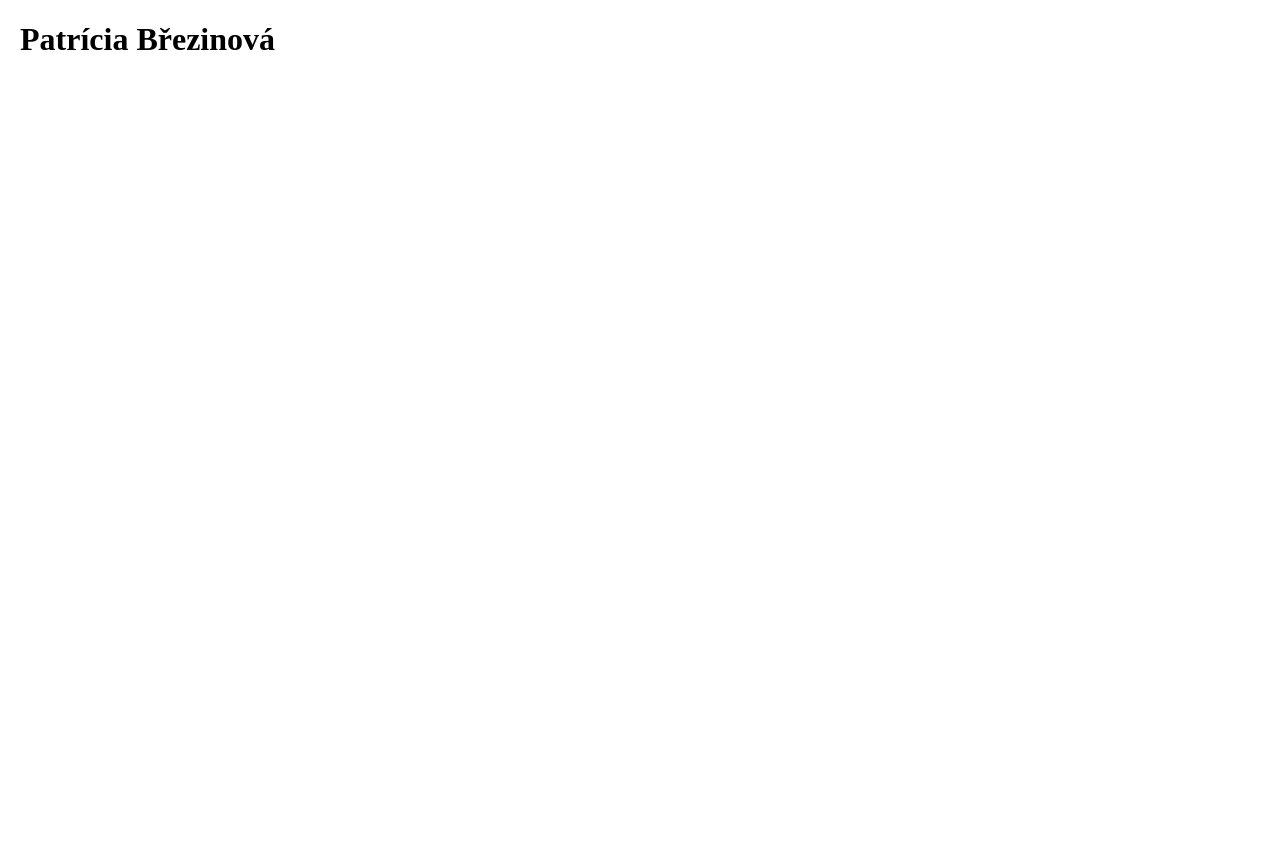
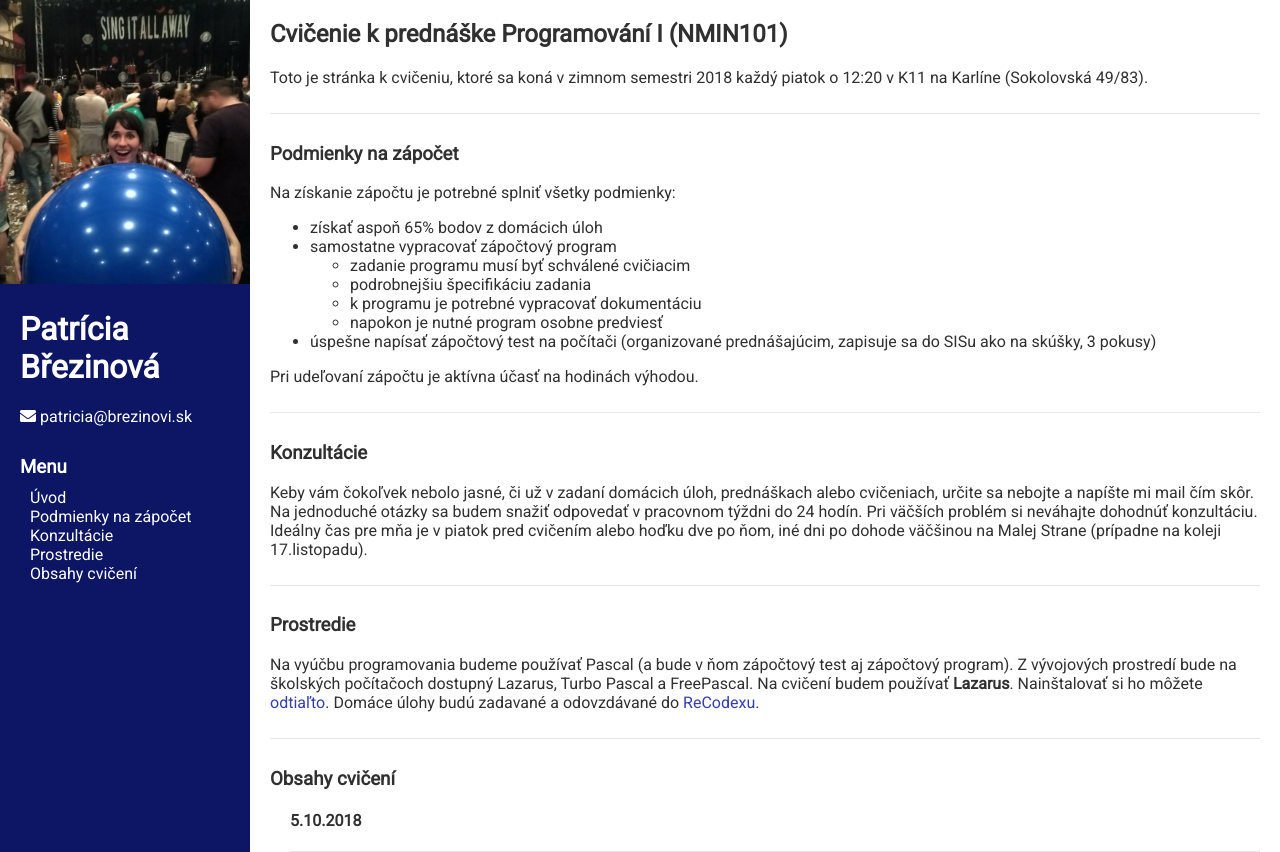
Before and after one commit to plakato/teacher-page, a website: page index.html in a window 1280 px wide. Before the commit the page ends 800 px from the top, so only its background shows below. Drawn offline with nearby package versions, Linux system fonts and the light colour scheme; files that its build step writes are made by us from their sources.

Commit message:
first version of the page

```diff
--- a/index.html
+++ b/index.html
@@ -3,15 +3,82 @@
 <head>
   <meta charset="UTF-8">
   <meta name="viewport" content="width=device-width, initial-scale=1.0">
+  <link href="https://fonts.googleapis.com/css?family=Roboto" rel="stylesheet">
+  <link rel="stylesheet" href="https://use.fontawesome.com/releases/v5.3.1/css/all.css" integrity="sha384-mzrmE5qonljUremFsqc01SB46JvROS7bZs3IO2EmfFsd15uHvIt+Y8vEf7N7fWAU" crossorigin="anonymous">
   <link rel="stylesheet" href="css/style.css">
-  <link rel="stylesheet" href="https://use.fontawesome.com/releases/v5.3.1/css/all.css" integrity="sha384-mzrmE5qonljUremFsqc01SB46JvROS7bZs3IO2EmfFsd15uHvIt+Y8vEf7N7fWAU" crossorigin="anonymous">
   <meta http-equiv="X-UA-Compatible" content="ie=edge">
-  <title>Cvičení z programování</title>
+  <title>Cvičení z programování I</title>
 </head>
 <body>
+  <div class="page">
+    <div class="contact-info">
+      <div>
+        <img src="images/ave_ja.jpg" alt="profilovy_obrazok"/>
+      </div>
+      <div class="contact-content">
+        <h1>Patrícia Březinová</h1>
+        <i class="fa fa-envelope"></i> <a href="mailto:patricia@brezinovi.sk">patricia@brezinovi.sk</a>
+        <nav>
+          <h3>Menu</h3>
+          <ul class="menu">
+            <li><a href="#uvod">Úvod</a></li>
+            <li><a href="#podmienky-zapoctu">Podmienky na zápočet</a></li>
+            <li><a href="#konzultacie">Konzultácie</a></li>
+            <li><a href="#prostredie">Prostredie</a></li>
+            <li><a href="#obsahy-cviceni">Obsahy cvičení</a></li>
+          </ul>
+        </nav>
+      </div>
+    </div>
+    <div class="page-content">
+      <section id="uvod">
+        <h2>Cvičenie k prednáške Programování I (NMIN101)</h2>
+        <p>Toto je stránka k cvičeniu, ktoré sa koná v zimnom semestri 2018 každý piatok o 12:20 v K11 na Karlíne (Sokolovská 49/83).</p>
+      </section>
 
-  <h1>Patrícia Březinová</h1>
+      <section id="podmienky-zapoctu">
+        <h3>Podmienky na zápočet</h3>
+        <p>Na získanie zápočtu je potrebné splniť všetky podmienky:</p>
+        <ul>
+          <li>získať aspoň 65% bodov z domácich úloh</li>
+          <li>samostatne vypracovať zápočtový program
+            <ul>
+              <li>zadanie programu musí byť schválené cvičiacim</li>
+              <li>podrobnejšiu špecifikáciu zadania</li>
+              <li>k programu je potrebné vypracovať dokumentáciu</li>
+              <li>napokon je nutné program osobne predviesť</li>
+            </ul>
+          </li>
+          <li>úspešne napísať zápočtový test na počítači (organizované prednášajúcim, zapisuje sa do SISu ako na skúšky, 3&nbsp;pokusy)</li>
+        </ul>
+        <p>Pri udeľovaní zápočtu je aktívna účasť na hodinách výhodou.</p>
+      </section>
 
+      <section id="konzultacie">
+        <h3>Konzultácie</h3>
+        <p>Keby vám čokoľvek nebolo jasné, či už v zadaní domácich úloh, prednáškach alebo cvičeniach, určite sa nebojte a napíšte mi mail čím skôr.
+          Na jednoduché otázky sa budem snažiť odpovedať v pracovnom týždni do&nbsp;24&nbsp;hodín. Pri väčších problém si neváhajte dohodnúť konzultáciu.
+          Ideálny čas pre mňa je v piatok pred cvičením alebo hoďku dve po ňom, iné dni po dohode väčšinou na Malej Strane (prípadne na koleji 17.listopadu).
+        </p>
+      </section>
+      <section id="prostredie">
+        <h3>Prostredie</h3>
+        <p>Na vyúčbu programovania budeme používať Pascal (a bude v ňom zápočtový test aj zápočtový program).
+          Z vývojových prostredí bude na školských počítačoch dostupný Lazarus, Turbo Pascal a FreePascal. Na cvičení budem používať <b>Lazarus</b>.
+          Nainštalovať si ho môžete <a href="https://www.lazarus-ide.org/index.php?page=downloads">odtiaľto</a>.
 
+          Domáce úlohy budú zadavané a odovzdávané do <a href="https://recodex.mff.cuni.cz/cs">ReCodexu</a>.
+        </p>
+      </section>
+
+      <section id="obsahy-cviceni" class="class-content">
+        <h3>Obsahy cvičení</h3>
+        <section>
+          <h4>5.10.2018</h4>
+          <p></p>
+        </section>
+      </section>
+    </div>
+  </div>
 </body>
 </html>
--- a/package.json
+++ b/package.json
@@ -4,12 +4,14 @@
   "description": "",
   "main": "index.js",
   "scripts": {
-    "test": "echo \"Error: no test specified\" && exit 1",
+    "deploy": "node deploy.js",
     "watch-css": "node-sass -w sass/ -o css/"
   },
   "author": "",
   "license": "ISC",
   "devDependencies": {
+    "fs-extra": "^7.0.0",
+    "ftp-deploy": "^2.1.3",
     "node-sass": "^4.9.3"
   }
 }
--- a/sass/style.scss
+++ b/sass/style.scss
@@ -1,3 +1,82 @@
+$sm-breakpoint: 650px;
+
 body{
-  margin: 0 20px;
+  margin: 0;
+  font-family: 'Roboto', sans-serif;
+  font-weight: 100;
+  color: #303030;
+  a{
+    color: #333fad;
+    text-decoration: none;
+    &:hover{
+      text-decoration: underline;
+    }
+  }
 }
+
+.page{
+  display: flex;
+  .contact-info{
+    background: #0d1665;
+    width: 250px;
+    flex: 1 0 auto;
+    color: white;
+    a{
+      color: white;
+      font-weight: 100;
+      text-decoration: none;
+      &:hover{
+        text-decoration: underline;
+      }
+    }
+    img{
+      max-width: 100%;
+    }
+    .contact-content{
+      padding: 0 20px;
+      nav{
+        margin-top: 30px;
+        h3{
+          margin: 10px 0;
+        }
+        ul{
+          list-style: none;
+          padding: 0;
+          padding-left: 10px;
+          margin: 0;
+        }
+      }
+    }
+  }
+  .page-content{
+    margin: 0 20px;
+    &>section{
+      padding: 10px 0;
+      border-bottom: 1px solid rgb(231, 231, 231);
+      &:first-child{
+        padding-top: 0;
+      }
+      &:last-child{
+        padding-bottom: 0;
+        border-bottom: 0;
+      }
+    }
+    .class-content{
+      section{
+        margin-left: 20px;
+        border-bottom: 1px solid rgb(231, 231, 231);
+      }
+    }
+  }
+
+  @media screen and (max-width: $sm-breakpoint) {
+    flex-direction: column;
+    .contact-info{
+      width: 100%;
+      padding-bottom: 20px;
+      img{
+        display: none;
+      }
+    }
+  }
+}
```
Also changed, not shown: deploy.js (added, +44 -0 lines), README.md, css/style.css (deleted), images/ave_ja.jpg (added), 1 other file.
